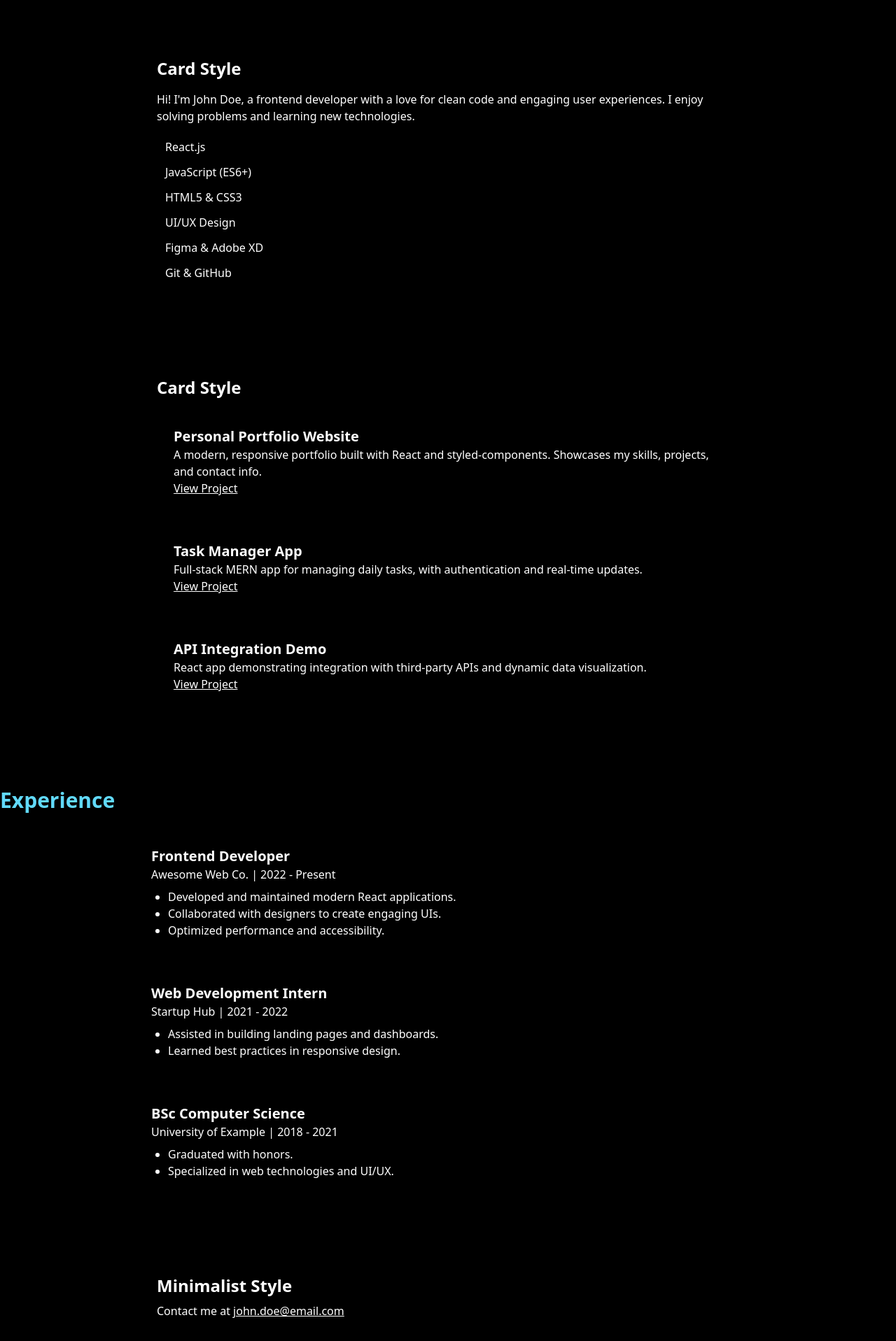
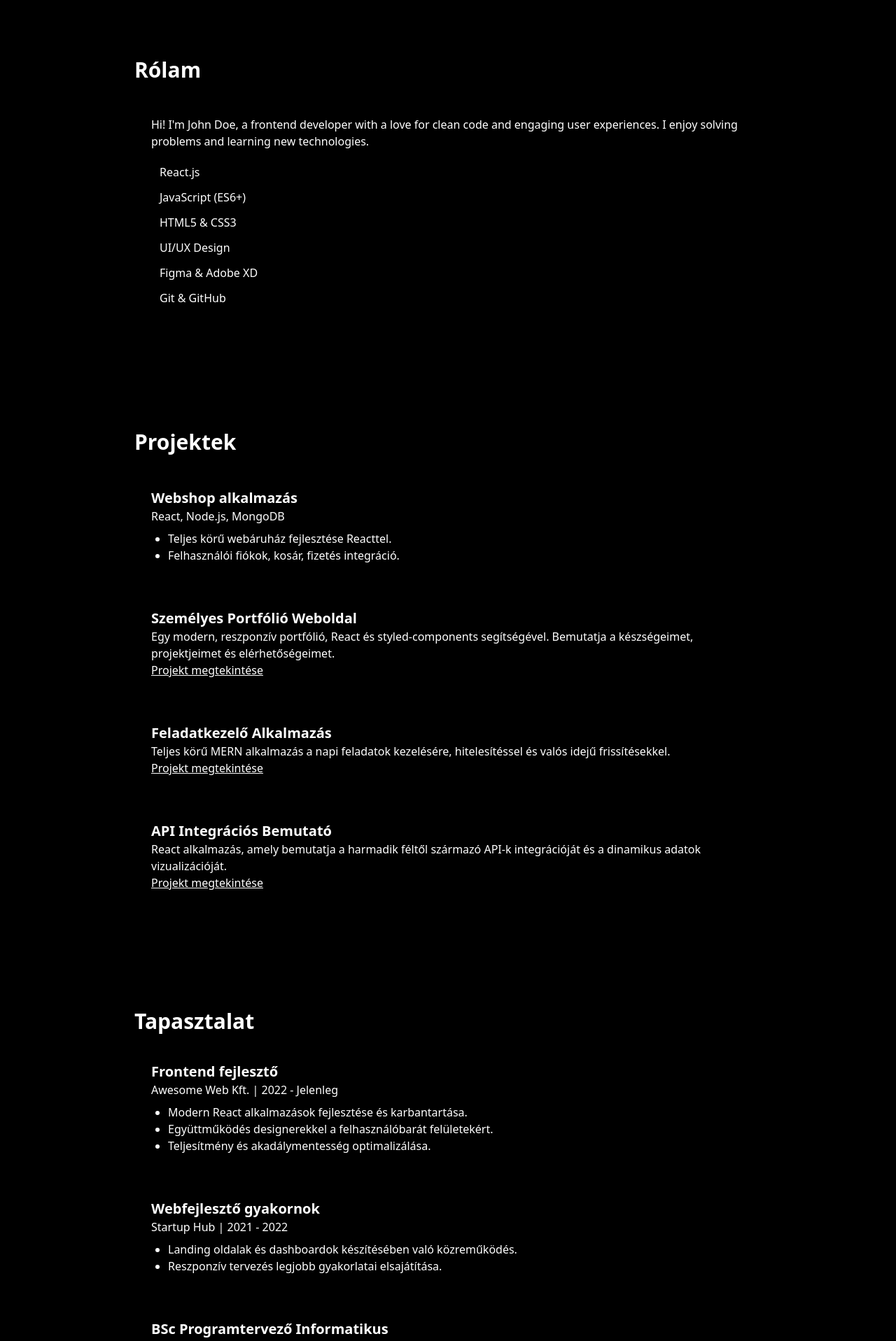
Before and after one commit to Gondocs/VercelFrontend, a React (Create React App) app: page / in a window 1280 px wide. Shown: the part 880-2797 px from the top of the page at 70% size. Built offline with nearby package versions, Linux system fonts and the light colour scheme.

Commit message:
Fix text size and position

```diff
--- a/src/Navbar.js
+++ b/src/Navbar.js
@@ -43,7 +43,7 @@ function Navbar() {
           activeSection === "home" ? " active" : ""
         }`}
       >
-        Home
+        Kezdőlap
       </ScrollLink>
       <ScrollLink
         to="about"
@@ -55,7 +55,7 @@ function Navbar() {
           activeSection === "about" ? " active" : ""
         }`}
       >
-        About
+        Rólam
       </ScrollLink>
       <ScrollLink
         to="projects"
@@ -67,7 +67,7 @@ function Navbar() {
           activeSection === "projects" ? " active" : ""
         }`}
       >
-        Projects
+        Projektek
       </ScrollLink>
       <ScrollLink
         to="experience"
@@ -79,7 +79,7 @@ function Navbar() {
           activeSection === "experience" ? " active" : ""
         }`}
       >
-        Experience
+        Tapasztalat
       </ScrollLink>
       <ScrollLink
         to="contact"
@@ -91,14 +91,14 @@ function Navbar() {
           activeSection === "contact" ? " active" : ""
         }`}
       >
-        Contact
+        Kapcsolat
       </ScrollLink>
     </>
   );
 
   return (
     <nav className="flex items-center justify-between px-10 py-2 bg-black shadow-lg border-b-2 border-white sticky top-0 z-50">
-      <a href="#home" className="flex-shrink-0 pl-16">
+      <a href="#home" className={`flex-shrink-0${!isMobile ? ' pl-16' : ''}`}>
         <img
           src="/GR_logo.webp"
           alt="Logo"
@@ -116,7 +116,7 @@ function Navbar() {
             className="menu-item cursor-pointer"
             onClick={() => document.querySelector(".bm-cross-button")?.click()}
           >
-            Home
+            Kezdőlap
           </ScrollLink>
           <ScrollLink
             to="about"
@@ -127,7 +127,7 @@ function Navbar() {
             className="menu-item cursor-pointer"
             onClick={() => document.querySelector(".bm-cross-button")?.click()}
           >
-            About
+            Rólam
           </ScrollLink>
           <ScrollLink
             to="projects"
@@ -138,7 +138,7 @@ function Navbar() {
             className="menu-item cursor-pointer"
             onClick={() => document.querySelector(".bm-cross-button")?.click()}
           >
-            Projects
+            Projektek
           </ScrollLink>
           <ScrollLink
             to="experience"
@@ -149,7 +149,7 @@ function Navbar() {
             className="menu-item cursor-pointer"
             onClick={() => document.querySelector(".bm-cross-button")?.click()}
           >
-            Experience
+            Tapasztalat
           </ScrollLink>
           <ScrollLink
             to="contact"
@@ -160,7 +160,7 @@ function Navbar() {
             className="menu-item cursor-pointer"
             onClick={() => document.querySelector(".bm-cross-button")?.click()}
           >
-            Contact
+            Kapcsolat
           </ScrollLink>
         </Menu>
       ) : (
--- a/src/pages/About.js
+++ b/src/pages/About.js
@@ -1,30 +1,39 @@
-import React from 'react';
-import useScrollAnimations from '../useScrollAnimations';
+import React from "react";
+import useScrollAnimations from "../useScrollAnimations";
 
 const about = {
   bio: "Hi! I'm John Doe, a frontend developer with a love for clean code and engaging user experiences. I enjoy solving problems and learning new technologies.",
   skills: [
-    'React.js',
-    'JavaScript (ES6+)',
-    'HTML5 & CSS3',
-    'UI/UX Design',
-    'Figma & Adobe XD',
-    'Git & GitHub',
+    "React.js",
+    "JavaScript (ES6+)",
+    "HTML5 & CSS3",
+    "UI/UX Design",
+    "Figma & Adobe XD",
+    "Git & GitHub",
   ],
 };
 
 export default function About() {
   useScrollAnimations();
   return (
-    <main className="py-8">
-      <section className="w-[75%] max-w-4xl mx-auto bg-black rounded-xl shadow-lg p-8 animate-slide-in-up">
-        <h2 className="text-2xl font-bold text-white mb-4 animate-slide-in-left">Card Style</h2>
-        <p className="text-white mb-4 animate-slide-in-right">{about.bio}</p>
-        <ul>
-          {about.skills.map(skill => (
-            <li key={skill} className="bg-black text-white rounded-md my-1 py-1 px-3 animate-slide-in-up">{skill}</li>
-          ))}
-        </ul>
+    <main className="py-16">
+      <section className="w-[75%] max-w-4xl mx-auto bg-black">
+        <h1 className="text-3xl font-bold text-[#ffffff] mb-6 animate-slide-in-left">
+          Rólam
+        </h1>
+        <div className="bg-black text-white rounded-xl my-4 p-6 shadow-lg">
+          <p className="text-white mb-4 animate-slide-in-right">{about.bio}</p>
+          <ul>
+            {about.skills.map((skill) => (
+              <li
+                key={skill}
+                className="bg-black text-white rounded-md my-1 py-1 px-3 animate-slide-in-up"
+              >
+                {skill}
+              </li>
+            ))}
+          </ul>
+        </div>
       </section>
     </main>
   );
--- a/src/pages/Contact.js
+++ b/src/pages/Contact.js
@@ -1,29 +1,71 @@
-import React from 'react';
-import useScrollAnimations from '../useScrollAnimations';
+import React from "react";
+import useScrollAnimations from "../useScrollAnimations";
 
 const contactInfo = {
-  email: 'john.doe@email.com',
-  github: 'https://github.com/johndoe',
-  linkedin: 'https://linkedin.com/in/johndoe',
+  email: "gondocs.robert@gmail.com",
+  github: "https://github.com/Gondocs",
+  linkedin: "https://www.linkedin.com/in/róbert-göndöcs-578486280/",
 };
 
 function ContactForm({ className }) {
   return (
-    <form className={`flex flex-col gap-3 bg-black text-white rounded-lg shadow-lg p-6 ${className || ''}`.trim()}>
-      <input type="text" placeholder="Your Name" required className="bg-[#181a1b] text-white border border-[#444] rounded px-4 py-2 focus:border-[#61dafb] outline-none" />
-      <input type="email" placeholder="Your Email" required className="bg-[#181a1b] text-white border border-[#444] rounded px-4 py-2 focus:border-[#61dafb] outline-none" />
-      <textarea placeholder="Your Message" rows={4} required className="bg-[#181a1b] text-white border border-[#444] rounded px-4 py-2 focus:border-[#61dafb] outline-none" />
-      <button type="submit" className="bg-[#61dafb] text-[#181a1b] font-bold rounded px-4 py-2 mt-2 hover:bg-[#4ec6e6] transition">Send Message</button>
+    <form
+      className={`flex flex-col gap-3 bg-black text-white rounded-lg shadow-lg p-6 w-[75%] ${
+        className || ""
+      }`.trim()}
+    >
+      <input
+        type="text"
+        placeholder="Név"
+        required
+        className="bg-[#181a1b] text-white border border-[#444] rounded px-4 py-2 focus:border-[#61dafb] outline-none"
+      />
+      <input
+        type="email"
+        placeholder="Email cím"
+        required
+        className="bg-[#181a1b] text-white border border-[#444] rounded px-4 py-2 focus:border-[#61dafb] outline-none"
+      />
+      <textarea
+        placeholder="Üzenet"
+        rows={4}
+        required
+        className="bg-[#181a1b] text-white border border-[#444] rounded px-4 py-2 focus:border-[#61dafb] outline-none"
+      />
+      <button
+        type="submit"
+        className="bg-[#61dafb] text-[#181a1b] font-bold rounded px-4 py-2 mt-2 hover:bg-[#4ec6e6] transition"
+      >
+        Üzenet küldése
+      </button>
     </form>
   );
 }
 
 function ContactLinks({ className }) {
   return (
-    <div className={`flex gap-4 bg-black text-white rounded-lg shadow-lg p-4 mt-4 ${className || ''}`.trim()}>
-      <a href={contactInfo.github} target="_blank" rel="noopener noreferrer" className="text-[#61dafb] hover:underline">GitHub</a>
+    <div
+      className={`flex gap-4 bg-black text-white rounded-lg shadow-lg p-4 mt-4 ${
+        className || ""
+      }`.trim()}
+    >
+      <a
+        href={contactInfo.github}
+        target="_blank"
+        rel="noopener noreferrer"
+        className="text-[#61dafb] hover:underline"
+      >
+        GitHub
+      </a>
       <span>|</span>
-      <a href={contactInfo.linkedin} target="_blank" rel="noopener noreferrer" className="text-[#61dafb] hover:underline">LinkedIn</a>
+      <a
+        href={contactInfo.linkedin}
+        target="_blank"
+        rel="noopener noreferrer"
+        className="text-[#61dafb] hover:underline"
+      >
+        LinkedIn
+      </a>
     </div>
   );
 }
@@ -31,14 +73,24 @@ function ContactLinks({ className }) {
 export default function Contact() {
   useScrollAnimations();
   return (
-    <main className="py-8">
-      <section className="w-[75%] max-w-4xl mx-auto bg-black rounded-xl shadow-lg p-8 animate-slide-in-up">
-        <h2 className="text-2xl font-bold text-white mb-2 animate-slide-in-left">Minimalist Style</h2>
-        <p className="text-white mb-4 animate-slide-in-right">
-          Contact me at <a href={`mailto:${contactInfo.email}`} className="text-white underline animate-slide-in-up">{contactInfo.email}</a>
+    <main className="py-16">
+      <section className="w-[75%] mx-auto bg-black rounded-xl shadow-lg p-8 animate-slide-in-up">
+        <h1 className="text-5xl font-extrabold text-[#ffffff] mb-10 animate-slide-in-left text-center">
+          Kapcsolat
+        </h1>
+        <p className="text-white mb-4 animate-slide-in-up text-center">
+          Elérsz e-mailen:{" "}
+          <a
+            href={`mailto:${contactInfo.email}`}
+            className="text-white underline animate-slide-in-up"
+          >
+            {contactInfo.email}
+          </a>
         </p>
-        <ContactForm className="animate-slide-in-up" />
-        <ContactLinks className="animate-slide-in-up" />
+        <div className="w-full flex flex-col items-center">
+          <ContactForm className="animate-slide-in-up text-center" />
+          <ContactLinks className="animate-slide-in-up" />
+        </div>
       </section>
     </main>
   );
--- a/src/pages/Experience.js
+++ b/src/pages/Experience.js
@@ -4,32 +4,33 @@ import useScrollAnimations from '../useScrollAnimations';
 export default function Experience() {
   useScrollAnimations();
   return (
-    <main className="py-8">
-      <h1 className="text-3xl font-bold text-[#61dafb] mb-6 animate-slide-in-left">Experience</h1>
+    <main className="py-16">
+
       <section className="w-[75%] max-w-4xl mx-auto bg-black">
+        <h1 className="text-3xl font-bold text-[#ffffff] mb-2 animate-slide-in-left">Tapasztalat</h1>
         <div className="bg-black text-white rounded-xl my-4 p-6 shadow-lg animate-slide-in-up">
-          <h2 className="text-xl font-bold text-white animate-slide-in-left">Frontend Developer</h2>
-          <h3 className="text-white mb-2 animate-slide-in-right">Awesome Web Co. | 2022 - Present</h3>
+          <h2 className="text-xl font-bold text-white animate-slide-in-left">Frontend fejlesztő</h2>
+          <h3 className="text-white mb-2 animate-slide-in-right">Awesome Web Kft. | 2022 - Jelenleg</h3>
           <ul className="list-disc ml-6">
-            <li className="animate-slide-in-up">Developed and maintained modern React applications.</li>
-            <li className="animate-slide-in-up">Collaborated with designers to create engaging UIs.</li>
-            <li className="animate-slide-in-up">Optimized performance and accessibility.</li>
+            <li className="animate-slide-in-up">Modern React alkalmazások fejlesztése és karbantartása.</li>
+            <li className="animate-slide-in-up">Együttműködés designerekkel a felhasználóbarát felületekért.</li>
+            <li className="animate-slide-in-up">Teljesítmény és akadálymentesség optimalizálása.</li>
           </ul>
         </div>
         <div className="bg-black text-white rounded-xl my-4 p-6 shadow-lg animate-slide-in-up">
-          <h2 className="text-xl font-bold text-white animate-slide-in-left">Web Development Intern</h2>
+          <h2 className="text-xl font-bold text-white animate-slide-in-left">Webfejlesztő gyakornok</h2>
           <h3 className="text-white mb-2 animate-slide-in-right">Startup Hub | 2021 - 2022</h3>
           <ul className="list-disc ml-6">
-            <li className="animate-slide-in-up">Assisted in building landing pages and dashboards.</li>
-            <li className="animate-slide-in-up">Learned best practices in responsive design.</li>
+            <li className="animate-slide-in-up">Landing oldalak és dashboardok készítésében való közreműködés.</li>
+            <li className="animate-slide-in-up">Reszponzív tervezés legjobb gyakorlatai elsajátítása.</li>
           </ul>
         </div>
         <div className="bg-black text-white rounded-xl my-4 p-6 shadow-lg animate-slide-in-up">
-          <h2 className="text-xl font-bold text-white animate-slide-in-left">BSc Computer Science</h2>
-          <h3 className="text-white mb-2 animate-slide-in-right">University of Example | 2018 - 2021</h3>
+          <h2 className="text-xl font-bold text-white animate-slide-in-left">BSc Programtervező Informatikus</h2>
+          <h3 className="text-white mb-2 animate-slide-in-right">Példa Egyetem | 2018 - 2021</h3>
           <ul className="list-disc ml-6">
-            <li className="animate-slide-in-up">Graduated with honors.</li>
-            <li className="animate-slide-in-up">Specialized in web technologies and UI/UX.</li>
+            <li className="animate-slide-in-up">Kitüntetéssel végeztem.</li>
+            <li className="animate-slide-in-up">Webes technológiákra és UI/UX-re specializálódtam.</li>
           </ul>
         </div>
       </section>
--- a/src/pages/Projects.js
+++ b/src/pages/Projects.js
@@ -3,18 +3,18 @@ import useScrollAnimations from '../useScrollAnimations';
 
 const projects = [
   {
-    title: 'Personal Portfolio Website',
-    desc: 'A modern, responsive portfolio built with React and styled-components. Showcases my skills, projects, and contact info.',
+    title: 'Személyes Portfólió Weboldal',
+    desc: 'Egy modern, reszponzív portfólió, React és styled-components segítségével. Bemutatja a készségeimet, projektjeimet és elérhetőségeimet.',
     link: '#',
   },
   {
-    title: 'Task Manager App',
-    desc: 'Full-stack MERN app for managing daily tasks, with authentication and real-time updates.',
+    title: 'Feladatkezelő Alkalmazás',
+    desc: 'Teljes körű MERN alkalmazás a napi feladatok kezelésére, hitelesítéssel és valós idejű frissítésekkel.',
     link: '#',
   },
   {
-    title: 'API Integration Demo',
-    desc: 'React app demonstrating integration with third-party APIs and dynamic data visualization.',
+    title: 'API Integrációs Bemutató',
+    desc: 'React alkalmazás, amely bemutatja a harmadik féltől származó API-k integrációját és a dinamikus adatok vizualizációját.',
     link: '#',
   },
 ];
@@ -22,18 +22,26 @@ const projects = [
 export default function Projects() {
   useScrollAnimations();
   return (
-    <main className="py-8">
-      <section className="w-[75%] max-w-4xl mx-auto bg-black rounded-xl shadow-lg p-8 animate-slide-in-up">
-        <h2 className="text-2xl font-bold text-white mb-4 animate-slide-in-left">Card Style</h2>
-        <div>
-          {projects.map(p => (
-            <div key={p.title} className="bg-black text-white rounded-lg shadow-md my-4 p-6 animate-slide-in-up">
-              <h3 className="text-xl font-bold text-white animate-slide-in-left">{p.title}</h3>
-              <p className="text-white animate-slide-in-right">{p.desc}</p>
-              <a href={p.link} className="text-white underline animate-slide-in-up">View Project</a>
-            </div>
-          ))}
+    <main className="py-16">
+
+      {/* Példa magyar projektek listára */}
+      <section className="w-[75%] max-w-4xl mx-auto bg-black">
+        <h1 className="text-3xl font-bold text-[#ffffff] mb-6 animate-slide-in-left">Projektek</h1>
+        <div className="bg-black text-white rounded-xl my-4 p-6 shadow-lg animate-slide-in-up">
+          <h2 className="text-xl font-bold text-white animate-slide-in-left">Webshop alkalmazás</h2>
+          <p className="text-white mb-2 animate-slide-in-right">React, Node.js, MongoDB</p>
+          <ul className="list-disc ml-6">
+            <li className="animate-slide-in-up">Teljes körű webáruház fejlesztése Reacttel.</li>
+            <li className="animate-slide-in-up">Felhasználói fiókok, kosár, fizetés integráció.</li>
+          </ul>
         </div>
+        {projects.map(p => (
+          <div key={p.title} className="bg-black text-white rounded-lg shadow-md my-4 p-6 animate-slide-in-up">
+            <h3 className="text-xl font-bold text-white animate-slide-in-left">{p.title}</h3>
+            <p className="text-white animate-slide-in-right">{p.desc}</p>
+            <a href={p.link} className="text-white underline animate-slide-in-up">Projekt megtekintése</a>
+          </div>
+        ))}
       </section>
     </main>
   );
```
Also changed, not shown: src/About.js (added, +45 -0 lines).
